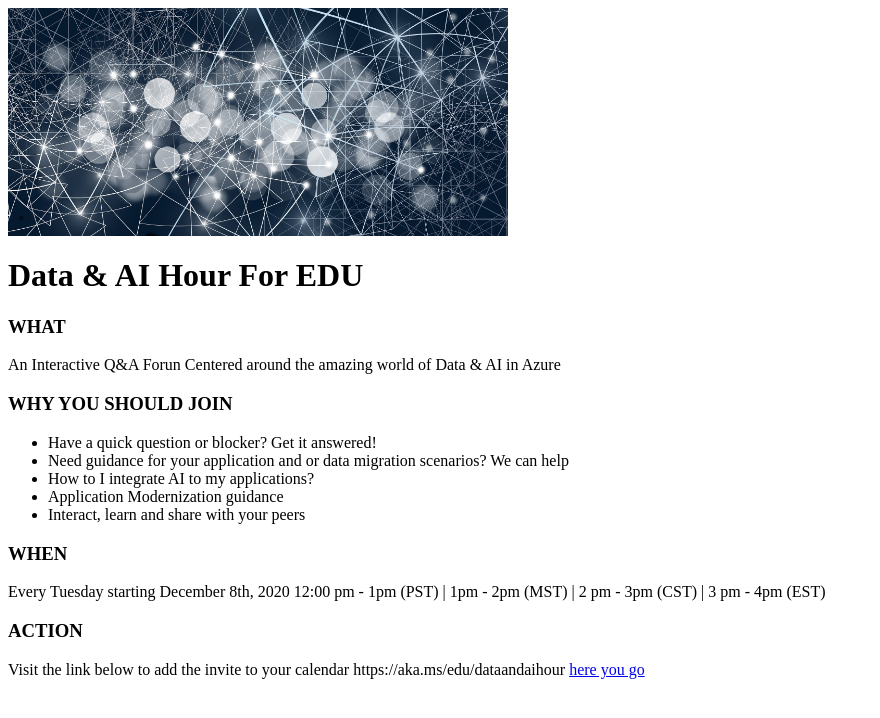
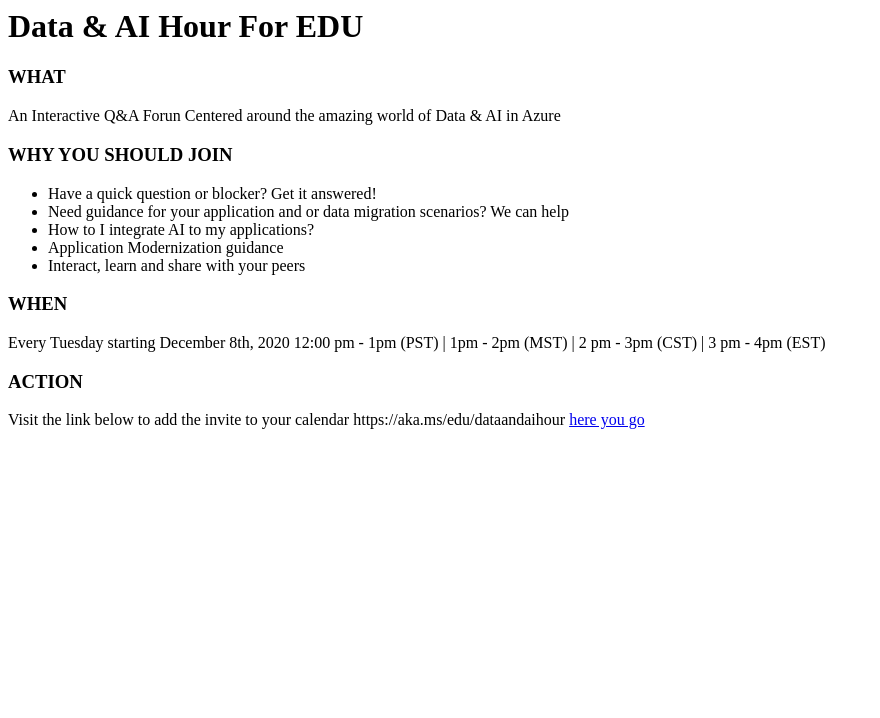
Before and after one commit to MSEDUDataAndAI/msedudataandai.github.io, a plain HTML site: page index.html in a window 1280 px wide. Shown: the whole page, without its empty margins (0-880 px from the left). Drawn offline with Linux system fonts and the light colour scheme.

Commit message:
Update index.html

```diff
--- a/index.html
+++ b/index.html
@@ -1,7 +1,5 @@
 <html>
 <body>
-
-  <img src="/images/web-4869856_1920.jpg" alt="dataandia" width="500" height="auto">
 
   <h1>Data & AI Hour For EDU</h1>
 
```
